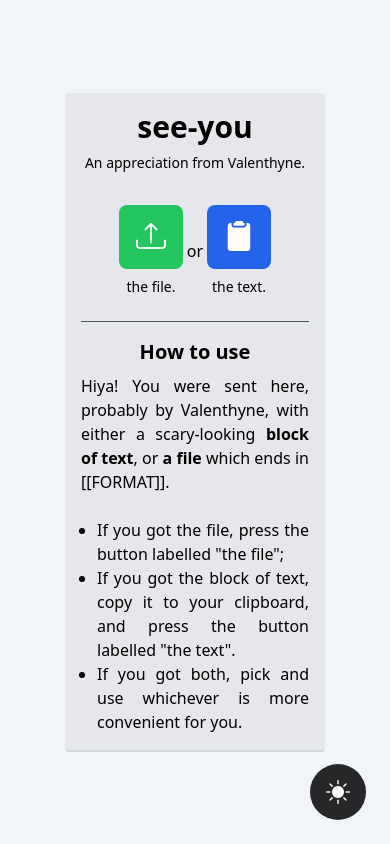
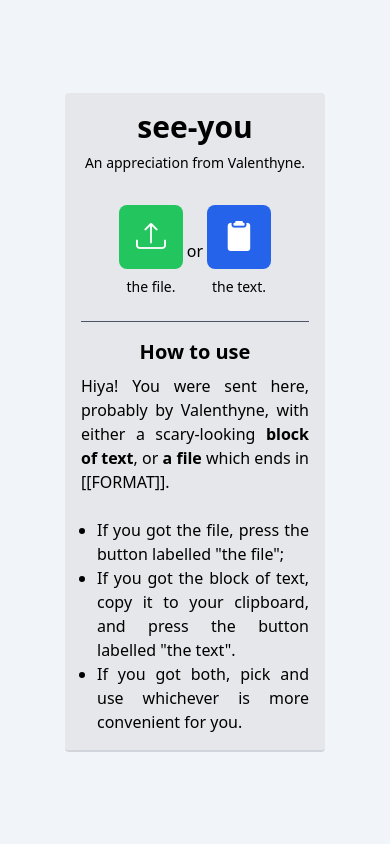
Before and after one commit to valenthyne-ut/see-ya, a Vue app: page / in a window 390 px wide. Built offline with nearby package versions, Linux system fonts and the light colour scheme.

Commit message:
Hide theme toggler if screen is too small

```diff
--- a/src/components/ThemeToggler.vue
+++ b/src/components/ThemeToggler.vue
@@ -21,7 +21,8 @@
 		class="w-14 h-14 p-2 rounded-full
 			transition-colors
 			bg-zinc-800 text-white hover:bg-zinc-700 active:bg-zinc-800
-			dark:bg-zinc-900 dark:hover:bg-zinc-800 dark:active:bg-zinc-900">
+			dark:bg-zinc-900 dark:hover:bg-zinc-800 dark:active:bg-zinc-900
+			hidden sm:block">
 		<span class="bi-sun-fill text-2xl" v-if="themeStore.curTheme === THEMES.LIGHT"></span>
 		<span class="bi-moon-stars-fill text-2xl" v-else></span>
 	</button>
```
